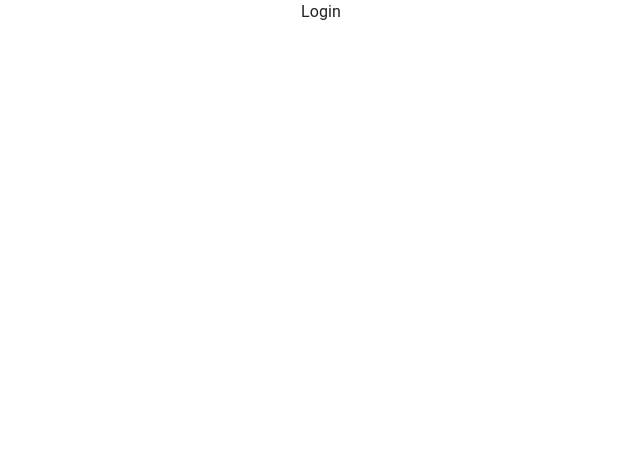
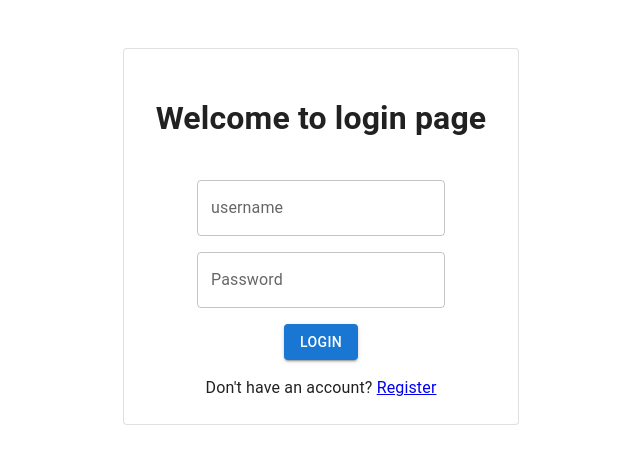
Before and after one commit to uumarabid/BloggingApplicationUmar, a React (Create React App) app in the folder webapp/: page /login in a window 1280 px wide. Shown: the top 464 px of the page, without its empty margins (319-959 px from the left). Built offline with nearby package versions, Linux system fonts and the light colour scheme.

Commit message:
feat!: Create login page

```diff
--- a/webapp/src/App.js
+++ b/webapp/src/App.js
@@ -56,6 +56,7 @@ function App() {
   const theme = createTheme();
   return (
     <div className="App">
+      {/* https://mui.com/material-ui/getting-started/installation/ */}
       <ThemeProvider theme={theme}>
         <CssBaseline />
         <Container component="main" width="auto">
--- a/webapp/src/pages/Login.jsx
+++ b/webapp/src/pages/Login.jsx
@@ -1,7 +1,57 @@
+import { Button, FormGroup, Grid, Paper, TextField } from "@mui/material";
+import { Container } from "@mui/system";
 import React from "react";
+import { Link } from "react-router-dom";
 
 const Login = () => {
-  return <div>Login</div>;
+  return (
+    <Container component="main" maxWidth="xs">
+      <Paper variant="outlined" backgound="dark" sx={{ my: { xs: 3, md: 6 }, p: { xs: 2, md: 3 } }}>
+        <FormGroup>
+          <legend>
+            <h1>Welcome to login page</h1>
+          </legend>
+          <Grid container rowSpacing={2}>
+            <Grid item xs={4}>
+              {/* <label>Username</label> */}
+            </Grid>
+            <Grid item xs={12}>
+              <TextField
+                type="text"
+                id="user_name"
+                name="user_name"
+                placeholder="Enter your username"
+                label="username"
+                variant="outlined"
+              />
+            </Grid>
+
+            <Grid item xs={12}>
+              <TextField
+                type="password"
+                id="password"
+                name="password"
+                placeholder="Enter your password"
+                label="Password"
+                variant="outlined"
+              />
+            </Grid>
+
+            <Grid item xs={12}>
+              <Button type="submit" variant="contained">
+                Login
+              </Button>
+            </Grid>
+            <Grid item xs={12}>
+              <span>
+                Don't have an account? <Link to={"/register"}>Register</Link>
+              </span>
+            </Grid>
+          </Grid>
+        </FormGroup>
+      </Paper>
+    </Container>
+  );
 };
 
 export default Login;
```
